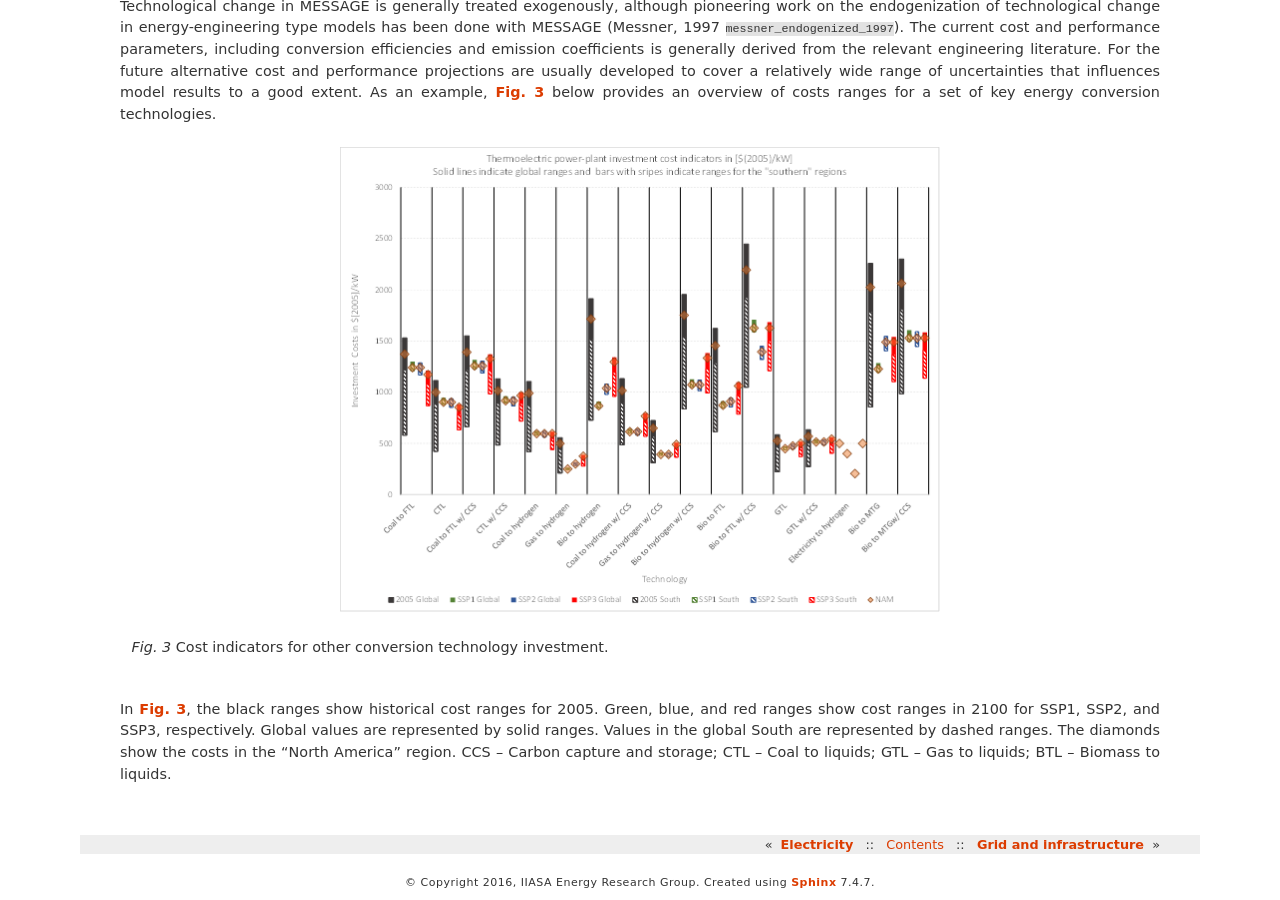
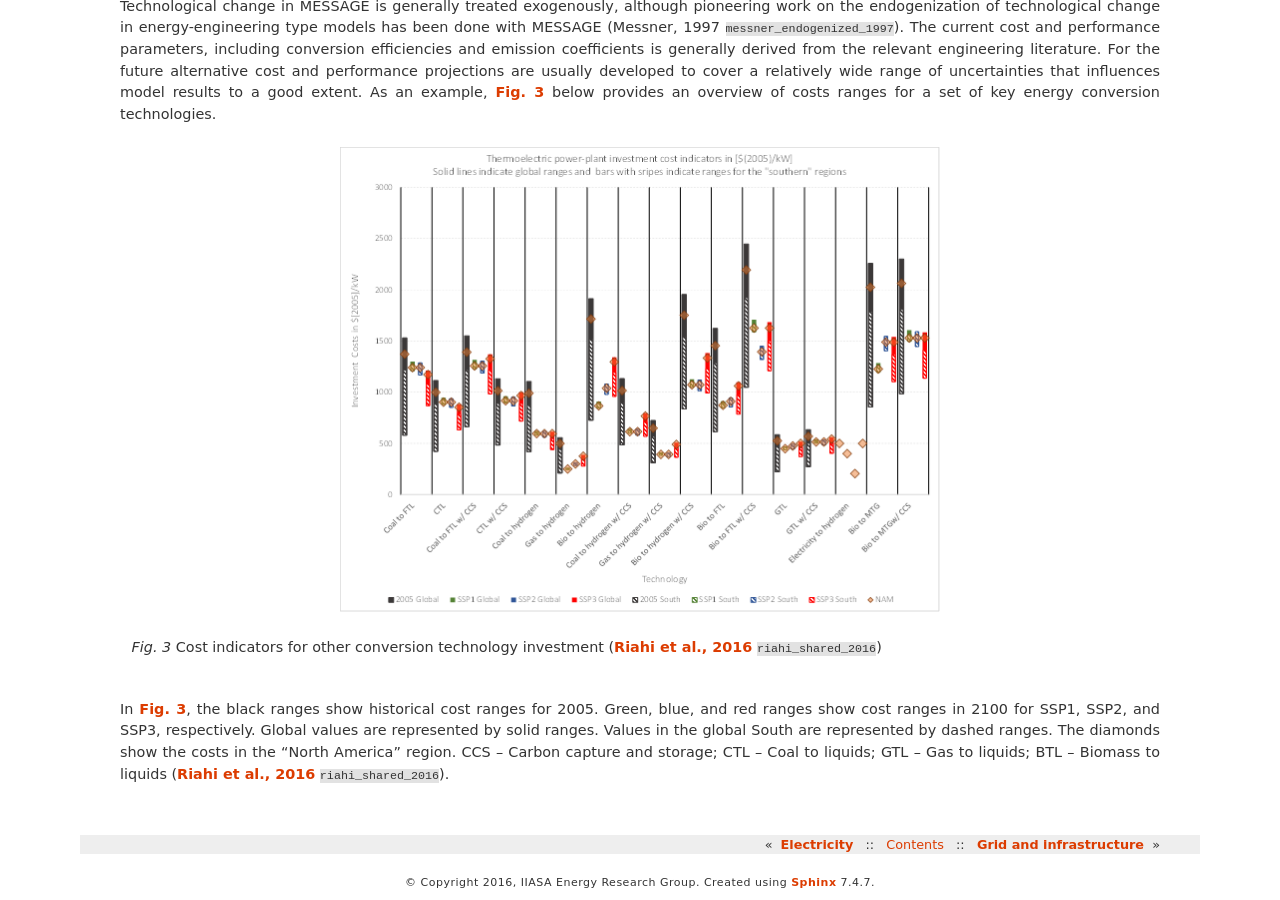
Before and after one commit to yiyi1991/message-ix-models, a Sphinx documentation site: the page built from doc/global/source/message_globiom/energy/conversion/other.rst, in a window 1280 px wide and 900 px high, scrolled down 1326 px. Built offline with Sphinx 7.4.7, drawn with Linux system fonts in a browser that asks for light colours; pages that are not in the unit, such as notebooks, are missing from menus; cross-references to code outside the pages are shown as plain code.

Commit message:
Update other.rst

```diff
--- a/doc/global/source/message_globiom/energy/conversion/other.rst
+++ b/doc/global/source/message_globiom/energy/conversion/other.rst
@@ -87,6 +87,6 @@ Technological change in MESSAGE is generally treated exogenously, although pione
 .. figure:: /_static/S3OtherCosts.png
    :width: 600px
 
-   Cost indicators for other conversion technology investment.
+   Cost indicators for other conversion technology investment (`Riahi et al., 2016 <http://pure.iiasa.ac.at/13280/>`_ :cite:`riahi_shared_2016`)
 
-In :numref:`fig-costind`, the black ranges show historical cost ranges for 2005. Green, blue, and red ranges show cost ranges in 2100 for SSP1, SSP2, and SSP3, respectively. Global values are represented by solid ranges. Values in the global South are represented by dashed ranges. The diamonds show the costs in the “North America” region. CCS – Carbon capture and storage; CTL – Coal to liquids; GTL – Gas to liquids; BTL – Biomass to liquids.
+In :numref:`fig-costind`, the black ranges show historical cost ranges for 2005. Green, blue, and red ranges show cost ranges in 2100 for SSP1, SSP2, and SSP3, respectively. Global values are represented by solid ranges. Values in the global South are represented by dashed ranges. The diamonds show the costs in the “North America” region. CCS – Carbon capture and storage; CTL – Coal to liquids; GTL – Gas to liquids; BTL – Biomass to liquids (`Riahi et al., 2016 <http://pure.iiasa.ac.at/13280/>`_ :cite:`riahi_shared_2016`).
```
